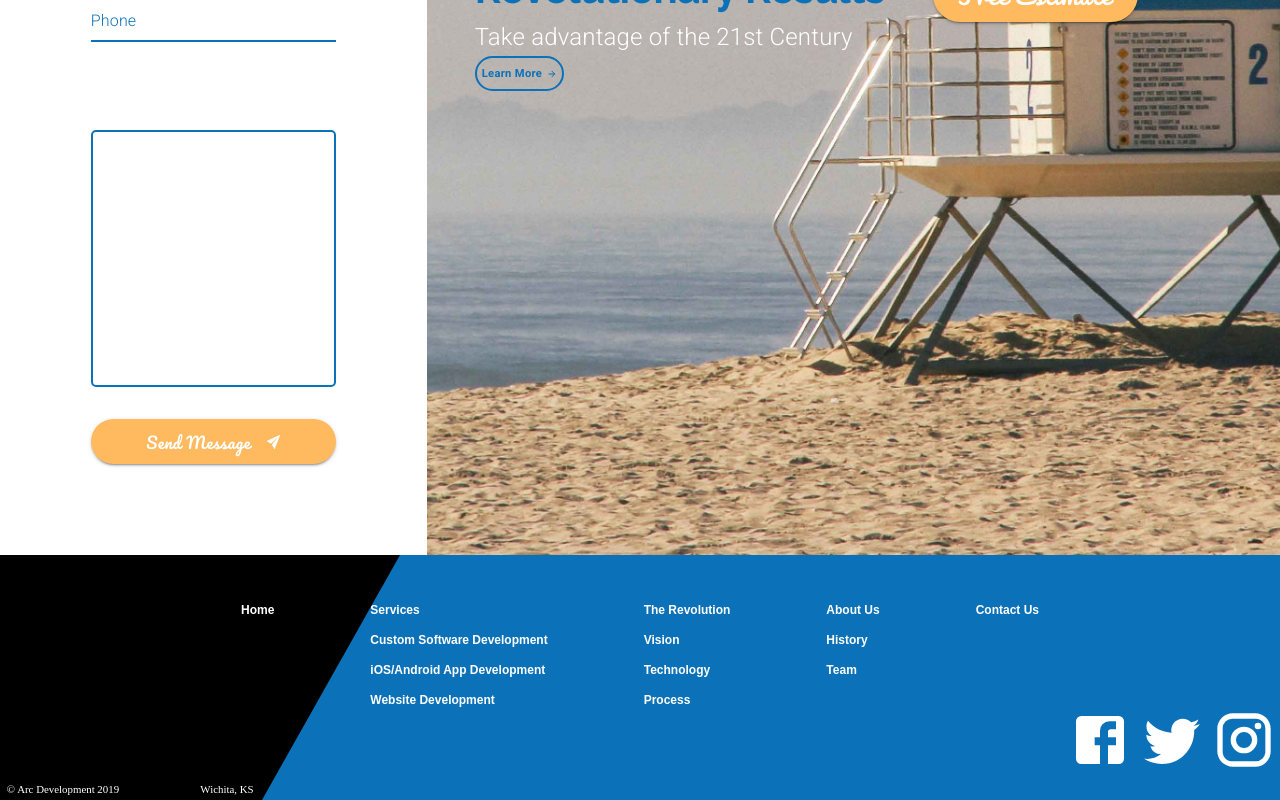
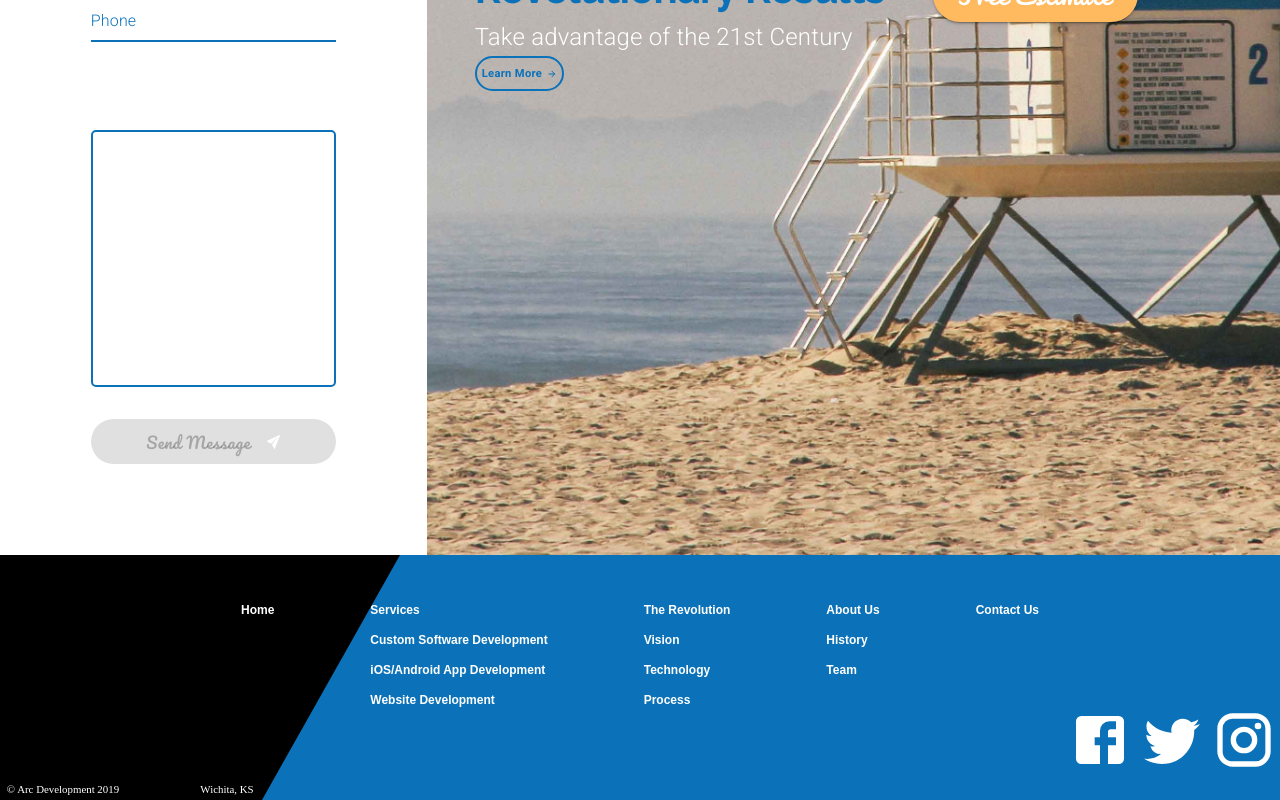
Before and after one commit to SepantaJoshani/Arc-Dev-Clone, a React (Create React App) app: page /contact in a window 1280 px wide. Shown: the part 517-1317 px from the top of the page. Built offline with nearby package versions, Linux system fonts and the light colour scheme.

Commit message:
adding progress circle while sending data

```diff
--- a/src/pages/ContactUs.js
+++ b/src/pages/ContactUs.js
@@ -1,4 +1,5 @@
-import React, { useState } from "react";
+import React, { Fragment, useState } from "react";
+import axios from "axios";
 import { makeStyles, useTheme } from "@material-ui/styles";
 import { Link } from "react-router-dom";
 import {
@@ -9,6 +10,7 @@ import {
   useMediaQuery,
   Dialog,
   DialogContent,
+  CircularProgress,
 } from "@material-ui/core";
 import background from "../assets/background.jpg";
 import mobileBackground from "../assets/mobileBackground.jpg";
@@ -87,6 +89,7 @@ const ContactUs = ({ setValue }) => {
   const [phone, setPhone] = useState("");
   const [phoneHelper, setPhoneHelper] = useState("");
   const [message, setMessage] = useState("");
+  const [loading, setLoading] = useState(false);
 
   const [open, setOpen] = useState(false);
 
@@ -125,6 +128,34 @@ const ContactUs = ({ setValue }) => {
         break;
     }
   };
+
+  const onConfirm = () => {
+    setLoading(true);
+    axios
+      .post("https://jsonplaceholder.typicode.com/posts", {
+         name,
+        email,
+       phone,
+       message,
+      })
+      .then((res) => {
+        setLoading(false);
+        setOpen(false);
+        setEmail("");
+        setMessage("");
+        setPhone("");
+        setName("");
+        console.log(res.data);
+      })
+      .catch((err) => setLoading(false));
+  };
+
+  const buttonContent = (
+    <Fragment>
+      Send Message
+      <img style={{ marginLeft: "1em" }} src={airplane} alt="airplane" />
+    </Fragment>
+  );
 
   return (
     <Grid container direciton="row">
@@ -262,24 +293,19 @@ const ContactUs = ({ setValue }) => {
               style={{ marginTop: "2em" }}
             >
               <Button
-                // disabled={
-                //   name.length === 0 ||
-                //   message.length === 0 ||
-                //   email.length === 0 ||
-                //   phone.length === 0 ||
-                //   phoneHelper.length !== 0 ||
-                //   emailHelper.length !== 0
-                // }
+                disabled={
+                  name.length === 0 ||
+                  message.length === 0 ||
+                  email.length === 0 ||
+                  phone.length === 0 ||
+                  phoneHelper.length !== 0 ||
+                  emailHelper.length !== 0
+                }
                 variant="contained"
                 className={classes.sendButton}
                 onClick={() => setOpen(true)}
               >
-                Send Message
-                <img
-                  style={{ marginLeft: "1em" }}
-                  src={airplane}
-                  alt="airplane"
-                />
+                {buttonContent}
               </Button>
             </Grid>
           </Grid>
@@ -342,7 +368,7 @@ const ContactUs = ({ setValue }) => {
                   />
                 </Grid>
 
-                <Grid item style={{ minWidth:matchesXS?'20em': "30em" }}>
+                <Grid item style={{ minWidth: matchesXS ? "20em" : "30em" }}>
                   <TextField
                     fullWidth
                     InputProps={{ disableUnderline: true }}
@@ -363,7 +389,7 @@ const ContactUs = ({ setValue }) => {
                 alignItems="center"
                 direction={matchesSM ? "column" : "row"}
                 style={{ marginTop: "2em" }}
-                justifyContent='center'
+                justifyContent="center"
               >
                 <Grid item>
                   <Button
@@ -386,14 +412,9 @@ const ContactUs = ({ setValue }) => {
                     }
                     variant="contained"
                     className={classes.sendButton}
-                    onClick={() => setOpen(true)}
+                    onClick={onConfirm}
                   >
-                    Send Message
-                    <img
-                      style={{ marginLeft: "1em" }}
-                      src={airplane}
-                      alt="airplane"
-                    />
+                    {loading ? <CircularProgress size={30} /> : buttonContent}
                   </Button>
                 </Grid>
               </Grid>
```
